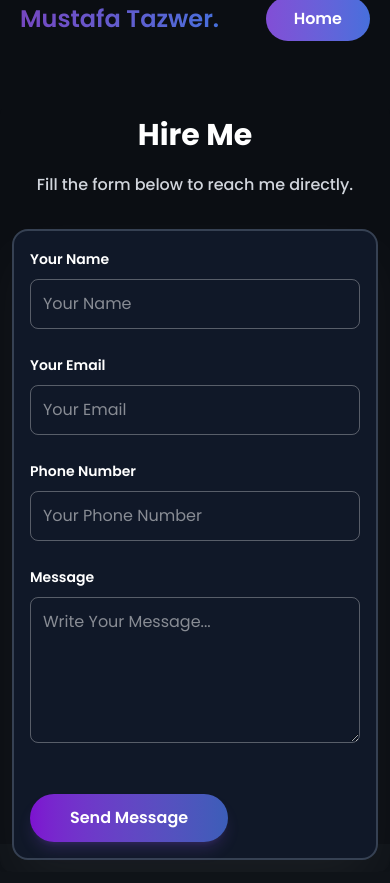
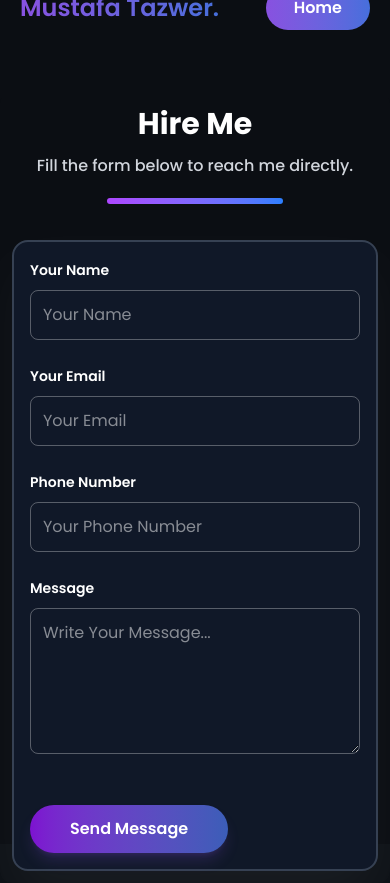
Before and after one commit to sahkil12/My-Portfolio, a React (Vite) app: page /hire-me in a window 390 px wide. Built offline with nearby package versions, Linux system fonts and the light colour scheme.

Commit message:
style change in hire me component

```diff
--- a/src/Components/HireMe/HireMe.jsx
+++ b/src/Components/HireMe/HireMe.jsx
@@ -47,18 +47,19 @@ const HireMe = () => {
                {/* navbar */}
                <div className='w-full '>
                     <div className={`w-full mb-10 md:mb-5 md:w-[84%] mx-auto py-6 px-5 xl:px-16 flex justify-between items-center`}>
-                         <h1 className="text-2xl font-semibold text-transparent bg-clip-text bg-gradient-to-r from-primary/85 to-base-200 ">
+                         <h1 className="text-2xl font-semibold text-transparent bg-clip-text bg-gradient-to-r from-primary to-base-200 ">
                               Mustafa Tazwer.
                          </h1>
-                         <NavLink to={'/'} className='px-7 py-2.5 font-semibold rounded-full bg-gradient-to-r from-primary/95 to-base-200 transition-all duration-300 hover:-translate-y-1'>Home</NavLink>
+                         <NavLink to={'/'} className='px-7 py-2.5 font-semibold rounded-full bg-gradient-to-r from-primary to-base-200 transition-all duration-300 hover:-translate-y-1'>Home</NavLink>
                     </div>
                </div>
 
                <div className="max-w-3xl w-full p-3 rounded-xl shadow-lg">
-                    <h1 className="text-3xl md:text-4xl font-bold mb-5 text-center">Hire Me</h1>
-                    <p className="text-center font-medium text-gray-300 mb-8">
+                    <h1 className="text-3xl md:text-4xl font-bold mb-3 text-center">Hire Me</h1>
+                    <p className="text-center font-medium text-gray-300 ">
                          Fill the form below to reach me directly.
                     </p>
+                    <div className="h-1.5 mb-9 mx-auto w-44 mt-5 bg-gradient-to-r from-purple-500 to-blue-500 rounded-full"></div>
                     {/* Contact Form */}
                     <motion.form
                          ref={formRef}
```
